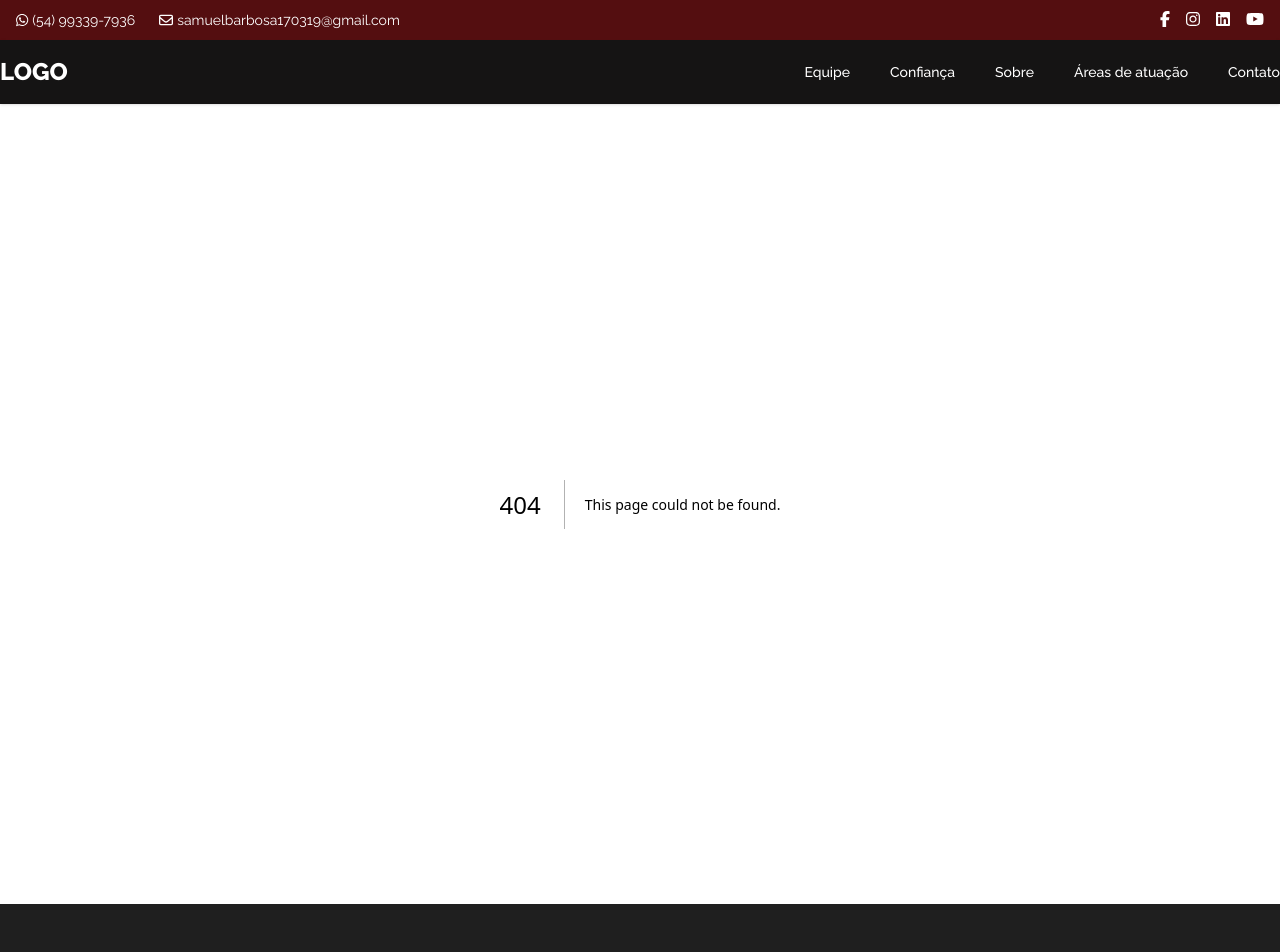
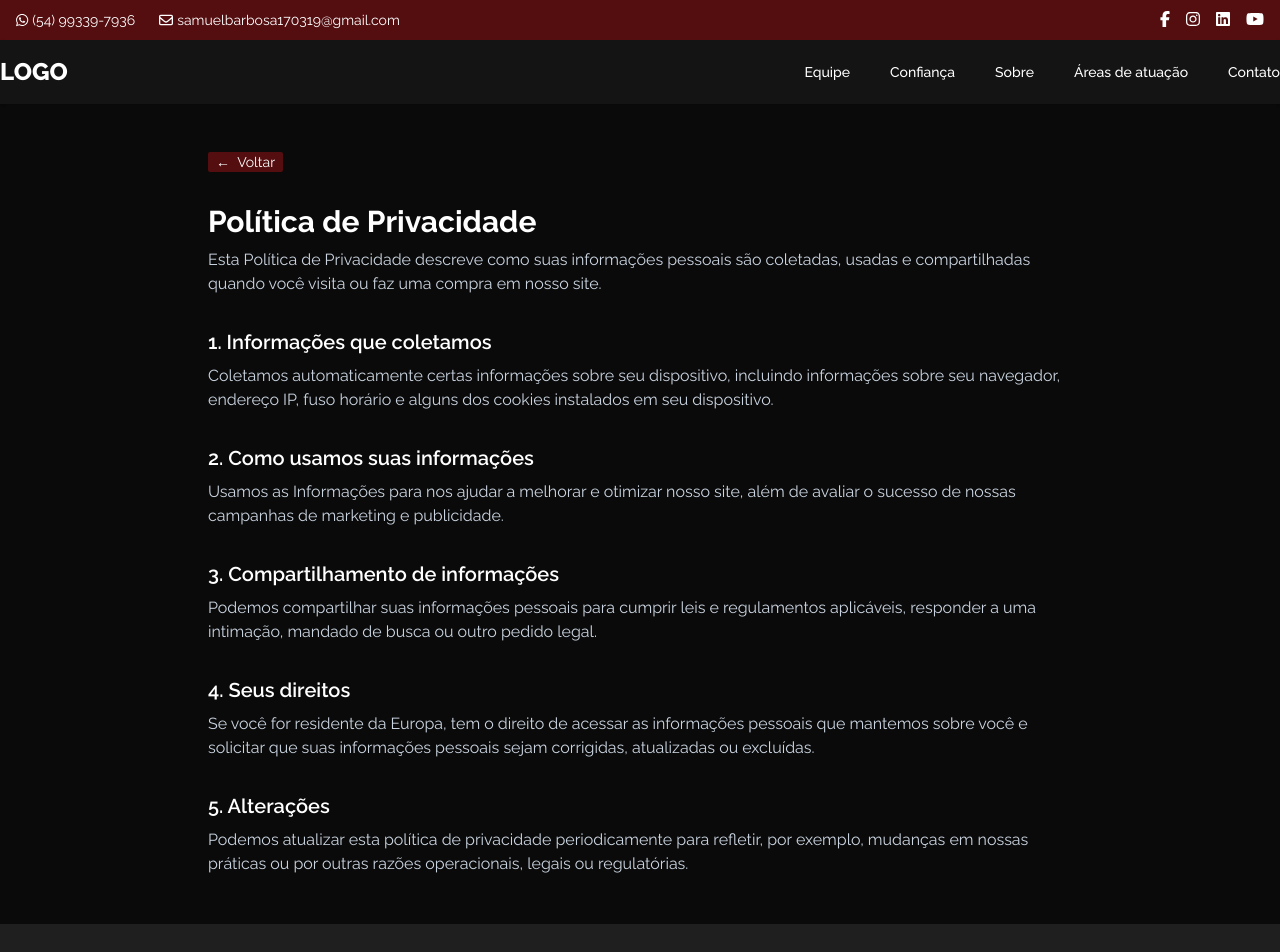
Before and after one commit to DevSamuelBarbosa/templateadv, a Next.js app: page /politica in a window 1280 px wide. Before the commit this address had no page. Shown: the top 952 px of the page. Built offline with nearby package versions, Linux system fonts and the light colour scheme.

Commit message:
Feat: Página Política de Privacidade

```diff
--- a/src/app/layout.tsx
+++ b/src/app/layout.tsx
@@ -32,10 +32,6 @@ export const metadata: Metadata = {
 			{ url: `${pathPrefix}/apple-icon.png` },
 		],
 	},
-	robots: {
-		index: false,
-		follow: false,
-	},
 };
 
 export default function RootLayout({
--- /dev/null
+++ b/src/app/politica/page.tsx
@@ -0,0 +1,52 @@
+import Link from "next/link";
+
+export default function PoliticaPage() {
+	return (
+		<div className="max-w-4xl mx-auto px-4 py-12 flex flex-col gap-8">
+			<Link href="/" className="bg-primary w-fit px-2 rounded-sm text-sm text-white hover:bg-primaryDark transition duration-300">
+				←&nbsp;&nbsp;Voltar
+			</Link>
+			<section className="flex flex-col gap-2">
+				<h1 className="text-3xl font-bold text-white">Política de Privacidade</h1>
+				<p className="text-slate-300 text-sm xl:text-base font-normal">
+					Esta Política de Privacidade descreve como suas informações pessoais são coletadas, usadas e compartilhadas quando você visita ou faz uma compra em nosso site.
+				</p>
+			</section>
+
+			<section className="flex flex-col gap-2">
+				<h2 className="text-xl font-semibold text-white">1. Informações que coletamos</h2>
+				<p className="text-slate-300 text-sm xl:text-base font-normal">
+					Coletamos automaticamente certas informações sobre seu dispositivo, incluindo informações sobre seu navegador, endereço IP, fuso horário e alguns dos cookies instalados em seu dispositivo.
+				</p>
+			</section>
+
+			<section className="flex flex-col gap-2">
+				<h2 className="text-xl font-semibold text-white">2. Como usamos suas informações</h2>
+				<p className="text-slate-300 text-sm xl:text-base font-normal">
+					Usamos as Informações para nos ajudar a melhorar e otimizar nosso site, além de avaliar o sucesso de nossas campanhas de marketing e publicidade.
+				</p>
+			</section>
+
+			<section className="flex flex-col gap-2">
+				<h2 className="text-xl font-semibold text-white">3. Compartilhamento de informações</h2>
+				<p className="text-slate-300 text-sm xl:text-base font-normal">
+					Podemos compartilhar suas informações pessoais para cumprir leis e regulamentos aplicáveis, responder a uma intimação, mandado de busca ou outro pedido legal.
+				</p>
+			</section>
+
+			<section className="flex flex-col gap-2">
+				<h2 className="text-xl font-semibold text-white">4. Seus direitos</h2>
+				<p className="text-slate-300 text-sm xl:text-base font-normal">
+					Se você for residente da Europa, tem o direito de acessar as informações pessoais que mantemos sobre você e solicitar que suas informações pessoais sejam corrigidas, atualizadas ou excluídas.
+				</p>
+			</section>
+
+			<section className="flex flex-col gap-2">
+				<h2 className="text-xl font-semibold text-white">5. Alterações</h2>
+				<p className="text-slate-300 text-sm xl:text-base font-normal">
+					Podemos atualizar esta política de privacidade periodicamente para refletir, por exemplo, mudanças em nossas práticas ou por outras razões operacionais, legais ou regulatórias.
+				</p>
+			</section>
+		</div>
+	);
+}
--- a/src/components/Footer.tsx
+++ b/src/components/Footer.tsx
@@ -65,7 +65,7 @@ export default function Footer() {
 				</div>
 
 				<p className="text-slate-300 text-xs text-center mt-6">
-					Nome empresa · © {new Date().getFullYear()} · Todos os direitos reservados.
+					TemplateAdv · © {new Date().getFullYear()} · Todos os direitos reservados · <Link href="/politica" className="hover:text-slate-400 transition-colors">Política de privacidade</Link>
 				</p>
 			</div>
 		</footer>
```
